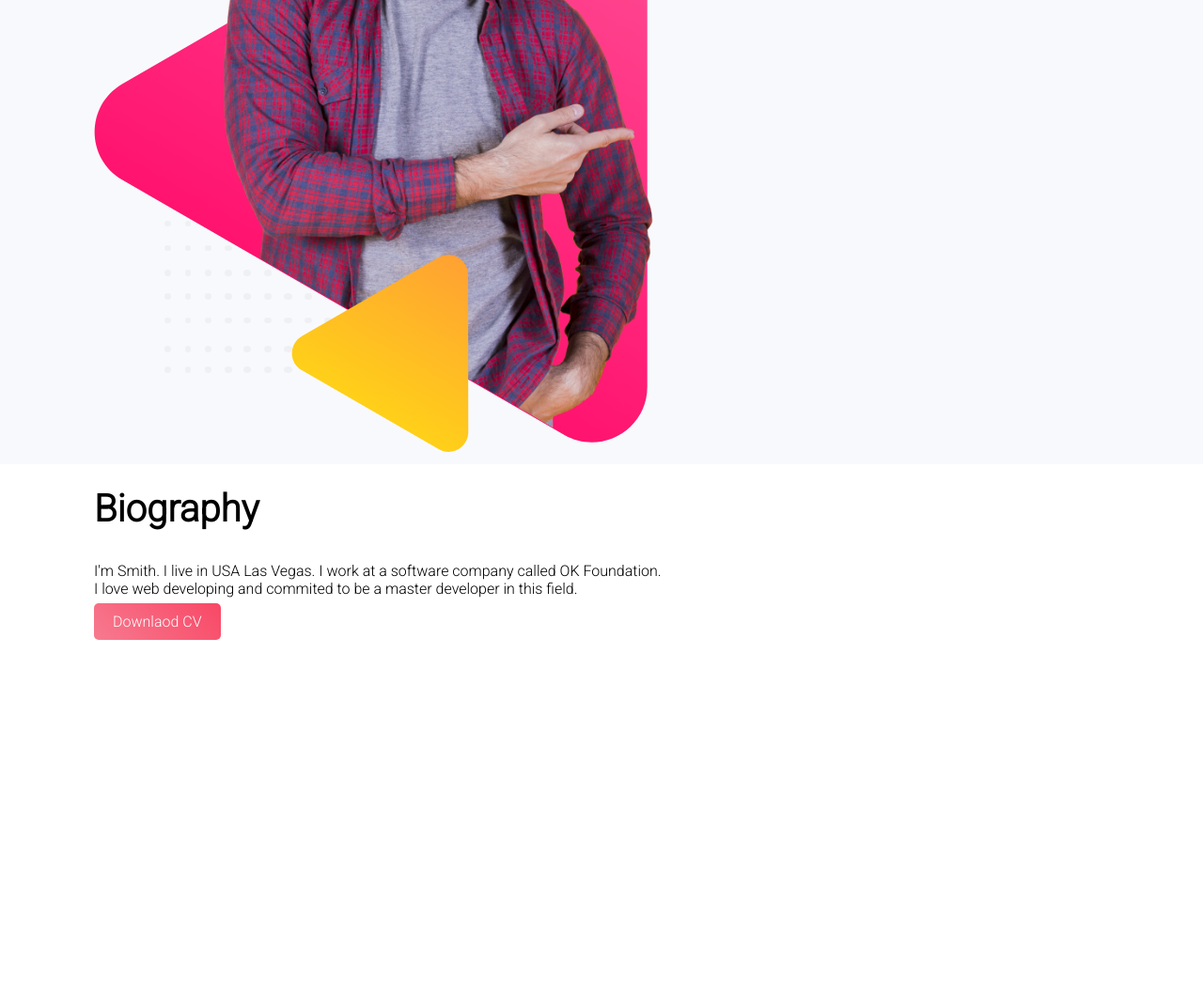
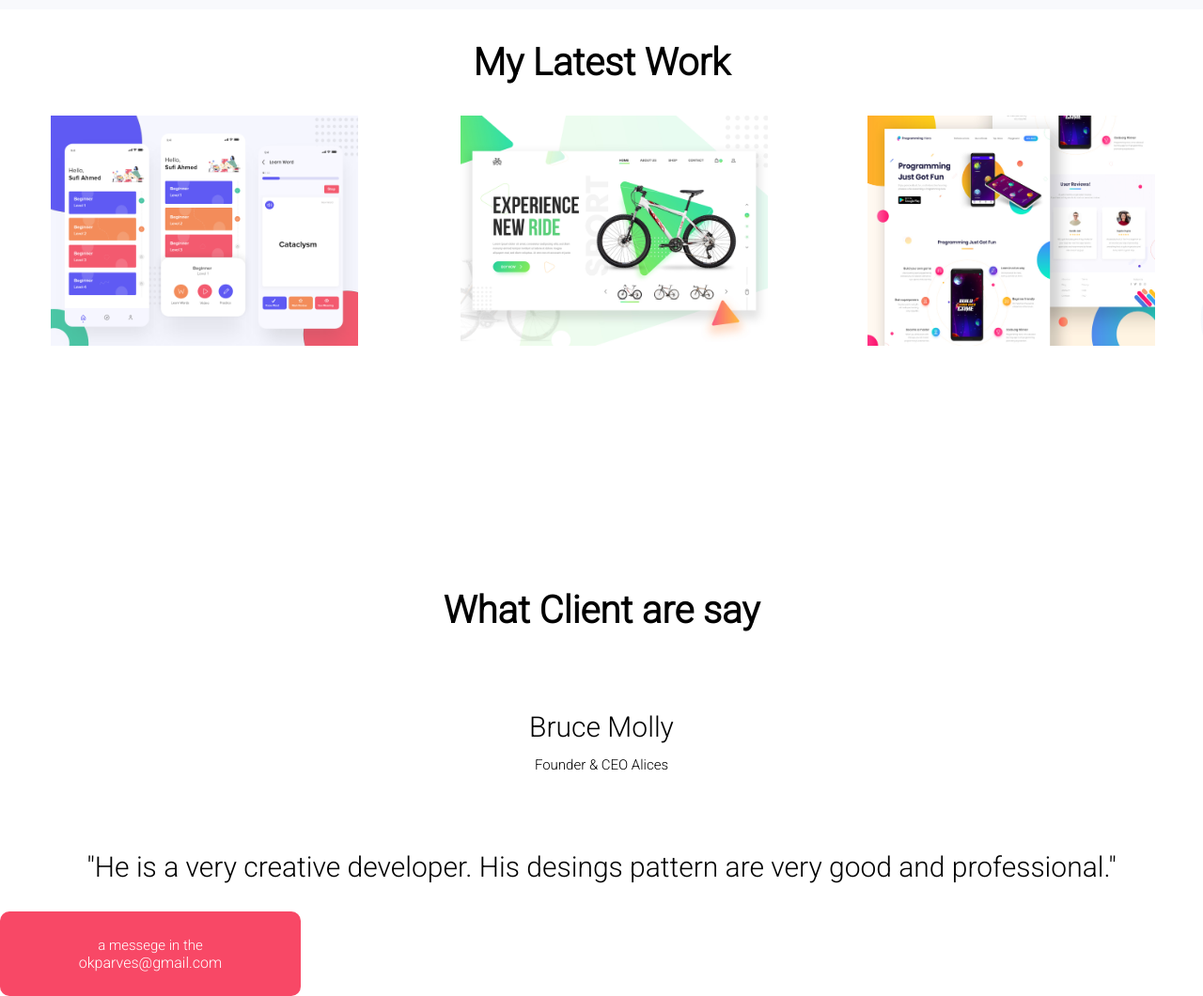
Before and after one commit to okparves/personal-website, a plain HTML site: page index.html in a window 1280 px wide. Shown: the part 1480-2540 px from the top of the page at 94% size. Before the commit the page ends 2200 px from the top, so only its background shows below. Drawn offline with Linux system fonts and the light colour scheme.

Commit message:
not finished

```diff
--- a/index.html
+++ b/index.html
@@ -12,19 +12,20 @@
 
 </head>
 <body>
-    <section class="section1Bg">
-        <div class="floatDesing">
-            <H2>Hello I'm</H2>
-            <h1 class="fontColor">Jack Smith</h1>
+    <section class="section1Bg sectionHeight1">
+        <div class="floatDesign">
+            <H2 class="hello">Hello I'm</H2>
+            <h1 class="fontColor jackh1">Jack Smith</h1>
             <p>You might saw me jumping, climbing bulindings & stopping trains.<br>But nobody pays me a dime for my work.</p>
             <a target="_blank" class="hireMeButton" href="https://www.linkedin.com/in/hm-rokibul-5a8551216/">Hire Me</a>
         </div>
-        <div class="floatDesing">
+        <div class="floatDesign">
             <img src="images/peter.png" alt="">
         </div>
     </section>
 
-    <section class="section2bg">
+
+    <section class="section2Bg sectionHeight2">
         <div class="floatDesign">
             <img src="images/peter_dream.png" alt="">
         </div>
@@ -35,5 +36,32 @@
         </div>
     </section>
 
+
+    <section class="section3Bg sectionHeight3">
+        <div><h2 class="textAlign">My Latest Work</h2></div>
+        <div class="work">
+            <div class="work img">
+                <img src="images/latest-work/work-1.png" alt="">
+            </div>
+            <div class="work img">
+                <img src="images/latest-work/work-2.jpg" alt="">
+            </div>
+            <div class="work img">
+                <img src="images/latest-work/work-3.jpg" alt="">
+            </div>
+        </div>
+    </section>
+
+    <section class="justifycenter">
+        <div><h2 class="textAlign">What Client are say</h2>
+            <br>
+            <p class="textcenter">Bruce Molly<br><span>Founder & CEO Alices</span></p>
+            <br>
+            <p class="textcenter">"He is a very creative developer. His desings pattern are very good and professional."</p>
+        </div>
+        <div class="mail">
+            <p><span>a messege in the </span><br>okparves@gmail.com</p>
+        </div>
+    </section>
 </body>
 </html>
--- a/style.css
+++ b/style.css
@@ -2,23 +2,37 @@ body{
     font-family: 'Roboto', sans-serif;
     margin: 0%;
 }
-h1{
+* {
+    box-sizing: border-box;
+  }
+.jackh1{
     font-size: 60px;
 }
-h2{
+.textAlign{
+    font-size: 40px;
+    text-align: center;
+}
+.textcenter{
+    text-align: center;
+    font-size: 30px;
+}
+span{
+    font-size: 15px;
+}
+.hello{
     font-size: 40px;
 }
 .fontColor{
     color: rgb(238, 80, 106);
 }
-.floatDesing{
+.floatDesign{
     width: 30%;
     float: left;
-    margin: 3%;
-    padding: 1%;
+    margin: 5%;
+    padding: 2%;
 }
-.floatDesing img{
-    width: 100%;
+.floatDesign img{
+    width: 80%;
 }
 .hireMeButton{
     border: none;
@@ -30,15 +44,43 @@ h2{
     border-radius: 5px;
     cursor: pointer;
 }
+.sectionHeight1{
+    height: 690px;
+}
+.sectionHeight2{
+    height: 800px;
+    padding-bottom: 200px;
+}
+.sectionHeight3{
+    height: 550px;
+}
 .section1Bg{
     background-image: url("images/header-bg.png");
     background-repeat: no-repeat;
 }
-section{
-    height: 900px;
-    padding: 100px;
-}
-.section2bg{
+.section2Bg{
     background-image: url("images/biography-bg.png");
     background-repeat: no-repeat;
 }
+.section3Bg{
+    background-image: url("images/latest-work-bg.png");
+    background-repeat: no-repeat;
+}
+.work{
+    display: flex;
+    justify-content: center;
+}
+.work img{
+    width: 75%;
+}
+.mail{
+    border: none;
+    text-align: center;
+    justify-content: center;
+    background-color: rgb(248, 72, 102);
+    text-decoration: none;
+    padding: 10px 20px;
+    color: white;
+    border-radius: 10px;
+    width: 25%;
+}
```
